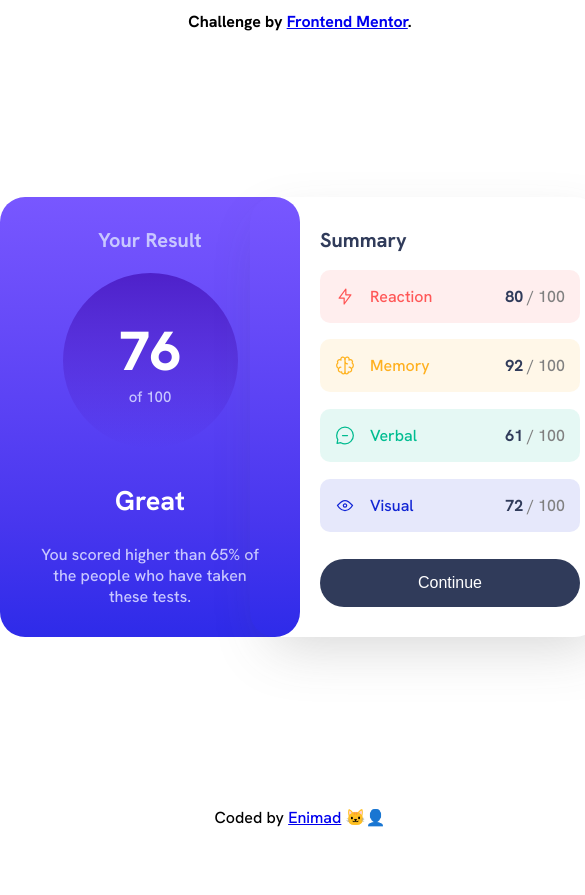
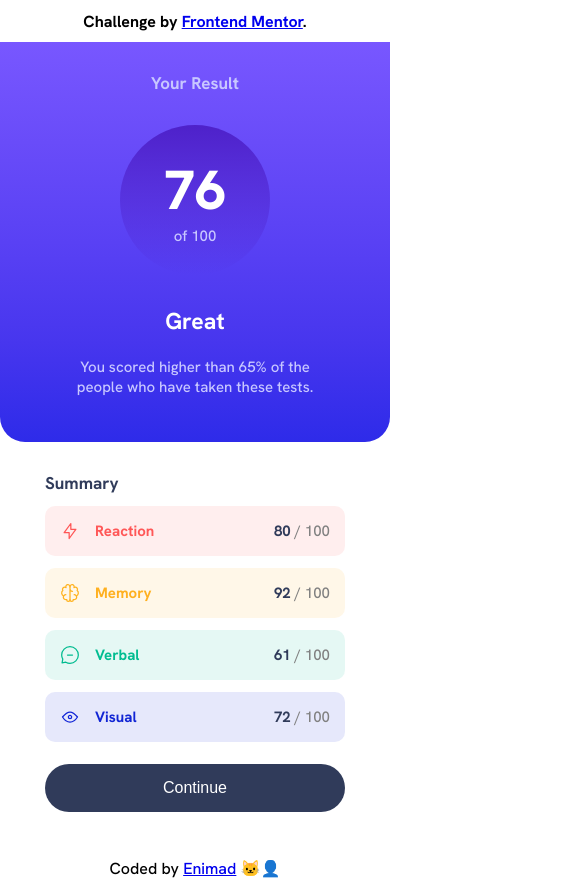
Before and after one commit to enimad/Results-summary-component, a plain HTML site: page index.html in a window 390 px wide. Shown: the whole page, 585 px wide, since content can reach past the window. Before the commit the page ends 844 px from the top, so only its background shows below. Drawn offline with Linux system fonts and the light colour scheme.

Commit message:
project finished (desktop + mobile) V1

```diff
--- a/index.html
+++ b/index.html
@@ -40,7 +40,7 @@
 
       <div class="solo-score reaction">
         <div class="solo-score-theme">
-          <img src="/assets/images/icon-reaction.svg" alt="Tiny red icon">
+          <img src="./assets/images/icon-reaction.svg" alt="Tiny red icon">
           <p>Reaction</p>
         </div>
         <p><span>80</span> / 100</p>
@@ -48,7 +48,7 @@
 
       <div class="solo-score memory">
         <div class="solo-score-theme">
-          <img src="/assets/images/icon-memory.svg" alt="Tiny yellow icon">
+          <img src="./assets/images/icon-memory.svg" alt="Tiny yellow icon">
           <p>Memory</p>
         </div>
         <p><span>92</span> / 100</p>
@@ -56,7 +56,7 @@
 
       <div class="solo-score verbal">
         <div class="solo-score-theme">
-          <img src="/assets/images/icon-verbal.svg" alt="Tiny green icon">
+          <img src="./assets/images/icon-verbal.svg" alt="Tiny green icon">
           <p>Verbal</p>
         </div>
         <p><span>61</span> / 100</p>
@@ -64,7 +64,7 @@
 
       <div class="solo-score visual">
         <div class="solo-score-theme">
-          <img src="/assets/images/icon-visual.svg" alt="Tiny blue icon">
+          <img src="./assets/images/icon-visual.svg" alt="Tiny blue icon">
           <p>Visual</p>
         </div>
         <p><span>72</span> / 100</p>
--- a/style.css
+++ b/style.css
@@ -18,6 +18,13 @@ main {
     margin-bottom: auto;
 }
 
+@media screen and (max-width: 605px) {
+    main {
+        display: flex;
+        flex-direction: column;
+    }
+}
+
 .result-card {
     display: flex;
     flex-direction: column;
@@ -32,11 +39,26 @@ main {
     background: linear-gradient(to bottom, #7857ff, #694cf9, #5941f4, #4736ee, #2e2be9);
 }
 
+@media screen and (max-width: 605px) {
+    .result-card {
+        width: 100%;
+        height: 400px;
+
+        border-radius: 0 0 25px 25px;
+    }
+}
+
 .result-card h2 {
     color: hsl(241, 100%, 89%);
     font-size: 20px;
 
     margin: 30px 0 0;
+}
+
+@media screen and (max-width: 605px) {
+    .result-card h2 {
+        font-size: 17px;
+    }
 }
 
 .total-score {
@@ -53,6 +75,13 @@ main {
     border-radius: 100%;
 
     background: linear-gradient(to bottom, hsla(256, 72%, 46%, 1), hsla(241, 72%, 46%, 0));
+}
+
+@media screen and (max-width: 605px) {
+    .total-score {
+        width: 150px;
+        height: 150px;
+    }
 }
 
 .total-score .xbig {
@@ -75,11 +104,29 @@ main {
     margin: 15px 0;
 }
 
+@media screen and (max-width: 605px) {
+    .result-card .big {
+        font-size: 23px;
+
+        margin: 0;
+    }
+}
+
 .result-card p {
     color: hsl(241, 100%, 89%);
     width: 220px;
     font-size: 16px;
     margin: 0 0 30px;
+}
+
+@media screen and (max-width: 605px) {
+    .result-card p {
+        width: 265px;
+
+        font-size: 15px;
+
+        margin-bottom: 45px;
+    }
 }
 
 .summary-card {
@@ -100,6 +147,20 @@ main {
     color: grey;
 }
 
+@media screen and (max-width: 605px) {
+    .summary-card {
+        box-shadow: none;
+
+        width: 300px;
+        height: 400px;
+
+        padding: unset;
+        margin: unset;
+
+        font-size: 15px;
+    }
+}
+
 .summary-card h2 {
     font-size: 20px;
     text-align: left;
@@ -107,6 +168,12 @@ main {
     color: hsl(224, 30%, 27%);
 
     margin: 30px 0 0;
+}
+
+@media screen and (max-width: 605px) {
+    .summary-card h2 {
+        font-size: 17px;
+    }
 }
 
 .solo-score {
@@ -152,6 +219,8 @@ main {
 
 .solo-score-theme {
     display: flex;
+
+    font-weight: 700;
 }
 
 .solo-score-theme img {
```
Also changed, not shown: screenshot-1.png (added), screenshot-2.png (added), 2 other files.
